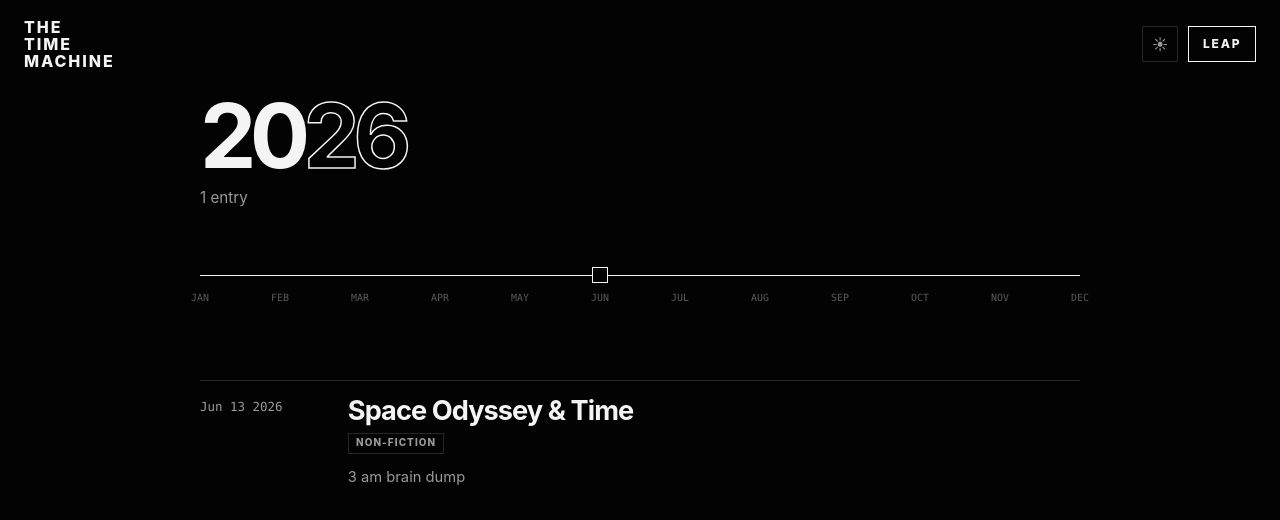
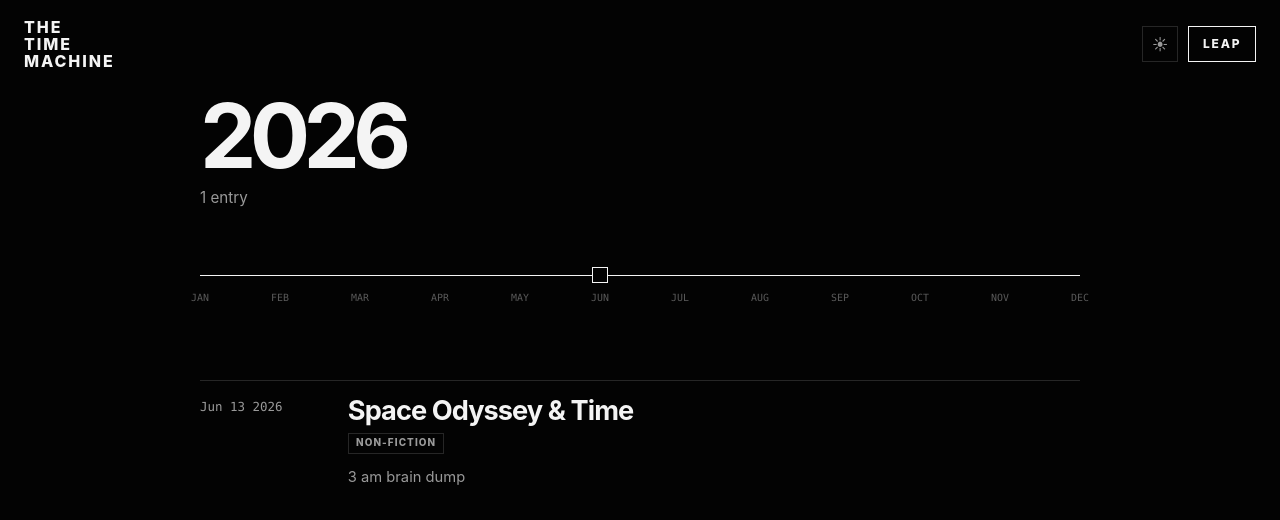
Before and after one commit to variable5ive/thetimemachine, a Next.js app: page /year/2026/ in a window 1280 px wide. Shown: the top 520 px of the page. Built offline with nearby package versions, Linux system fonts and the light colour scheme; no server answers.

Commit message:
Update page.tsx

```diff
--- a/app/year/[year]/page.tsx
+++ b/app/year/[year]/page.tsx
@@ -36,10 +36,6 @@ export default async function YearPage({ params }: PageProps) {
 
   if (posts.length === 0) notFound();
 
-  const yearString = String(year);
-  const yearStart = yearString.slice(0, -2);
-  const yearEnd = yearString.slice(-2);
-
   const entries = posts.map((post) => {
     const date = new Date(post.publishedAt);
     const rawTags = (post as PostWithOptionalTags).tags;
@@ -59,8 +55,7 @@ export default async function YearPage({ params }: PageProps) {
   return (
     <section className="year-page" aria-labelledby="year-title">
       <h1 className="page-title year-page-title" id="year-title">
-        <span>{yearStart}</span>
-        <span className="year-title-outline">{yearEnd}</span>
+        {year}
       </h1>
 
       <p className="page-intro year-page-count">
```
